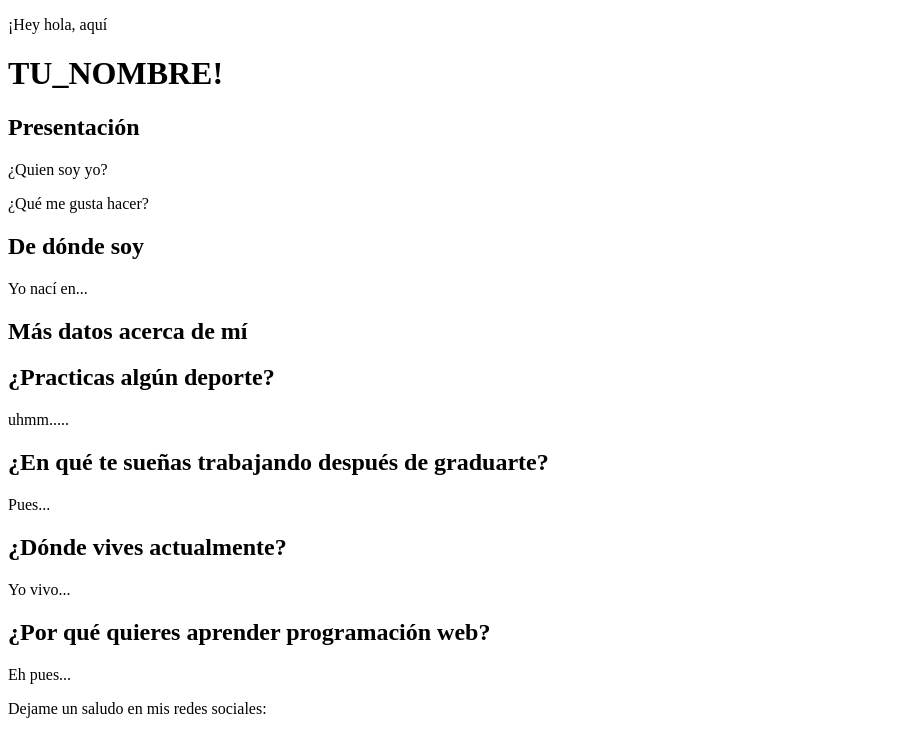
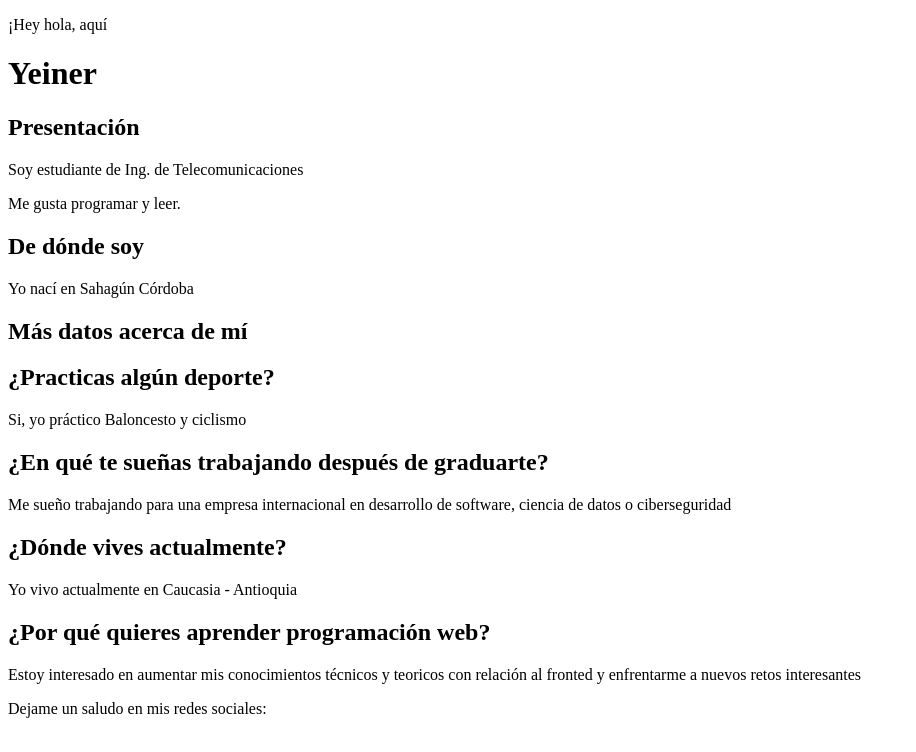
Before and after one commit to ydpajaro/my_web_page, a plain HTML site: page aboutme.html in a window 1280 px wide. Shown: the whole page, without its empty margins (0-916 px from the left). Drawn offline with Linux system fonts and the light colour scheme.

Commit message:
Se modificaron las lineas 12, 16, 17, 21, 26, 28, 30, 32 con información relevante segun el caso

```diff
--- a/aboutme.html
+++ b/aboutme.html
@@ -9,27 +9,27 @@
 	<body>
 		<header class='masthead'>
             <p class='masthead-intro'>¡Hey hola, aquí</p>
-            <h1 class='masthead-heading'>TU_NOMBRE!</h1>
+            <h1 class='masthead-heading'>Yeiner</h1>
           </header>
           <section class="introduction-section">
               <h1>Presentación</h1>
-              <p>¿Quien soy yo?</p>
-              <p>¿Qué me gusta hacer?</p>
+              <p>Soy estudiante de Ing. de Telecomunicaciones</p>
+              <p>Me gusta programar y leer.</p>
           </section>
           <section class="location-section">
               <h1>De dónde soy</h1>
-              <p>Yo nací en...</p>
+              <p>Yo nací en Sahagún Córdoba</p>
           </section>
           <section class="questions-section">
               <h1>Más datos acerca de mí</h1>
               <h2>¿Practicas algún deporte?</h2>
-              <p>uhmm.....</p>
+              <p>Si, yo práctico Baloncesto y ciclismo</p>
               <h2>¿En qué te sueñas trabajando después de graduarte?</h2>
-              <p>Pues...</p>
+              <p>Me sueño trabajando para una empresa internacional en desarrollo de software, ciencia de datos o ciberseguridad</p>
               <h2>¿Dónde vives actualmente?</h2>
-              <p>Yo vivo...</p>
+              <p>Yo vivo actualmente en Caucasia - Antioquia</p>
               <h2>¿Por qué quieres aprender programación web?</h2>
-              <p>Eh pues...</p>
+              <p>Estoy interesado en aumentar mis conocimientos técnicos y teoricos con relación al fronted y enfrentarme a nuevos retos interesantes</p>
           </section>
           <footer class="content-footer">
               <p>Dejame un saludo en mis redes sociales:</p>
```
